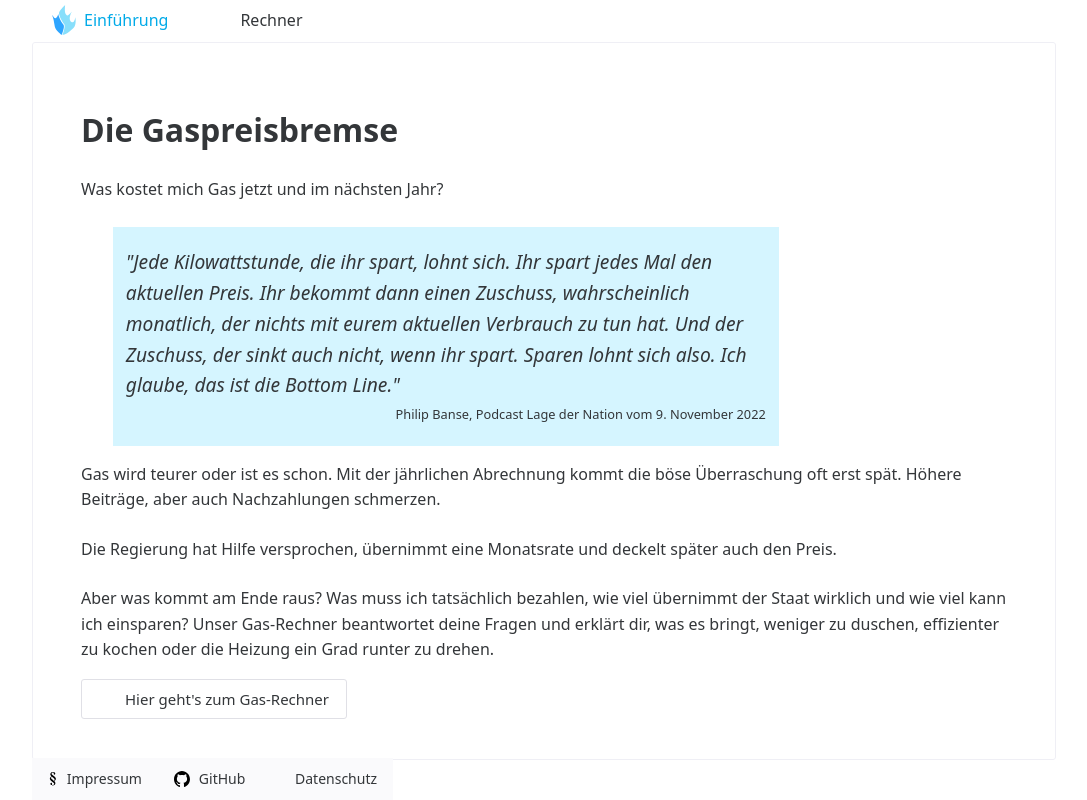
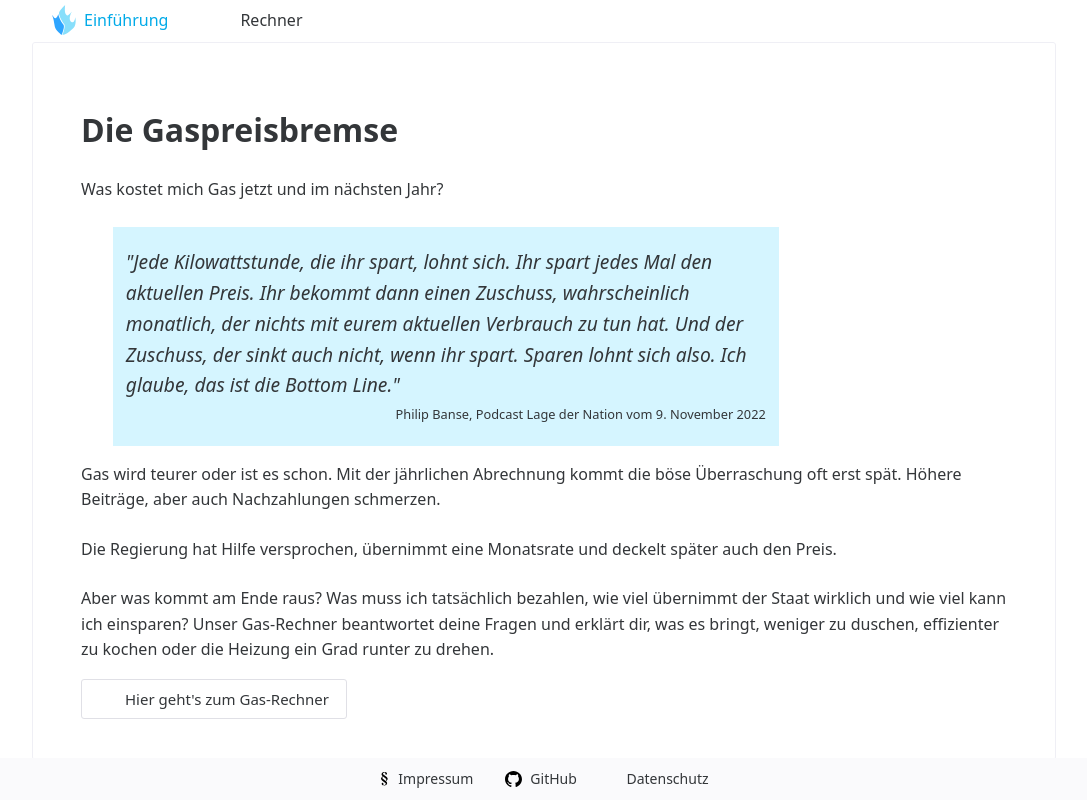
Before and after one commit to mrsimpson/energy, a Vue app: page / in a window 1280 px wide. Shown: the whole page, without its empty margins (96-1183 px from the left). Built offline with nearby package versions, Linux system fonts and the light colour scheme; some icons are missing; what vue-matomo would draw is missing.

Commit message:
Fix footer (#85)

```diff
--- a/src/App.vue
+++ b/src/App.vue
@@ -66,8 +66,8 @@ const themeEditorStyle = localStorage.getItem('theme') === 'true' ? {} : {displa
 .n-layout-footer.n-layout-footer--static-positioned {
   position: fixed;
   bottom: 0;
-  left: auto;
-  right: auto
+  left: 0;
+  right: 0;
 }
 </style>
 
--- a/src/components/TheFooter.vue
+++ b/src/components/TheFooter.vue
@@ -30,6 +30,7 @@ import { HandLeftOutline as DataProtectionIcon } from "@vicons/ionicons5";
 .menu-bar {
   display: flex;
   align-items: center;
+  justify-content: center;
 }
 
 .menu-bar > * {
```
